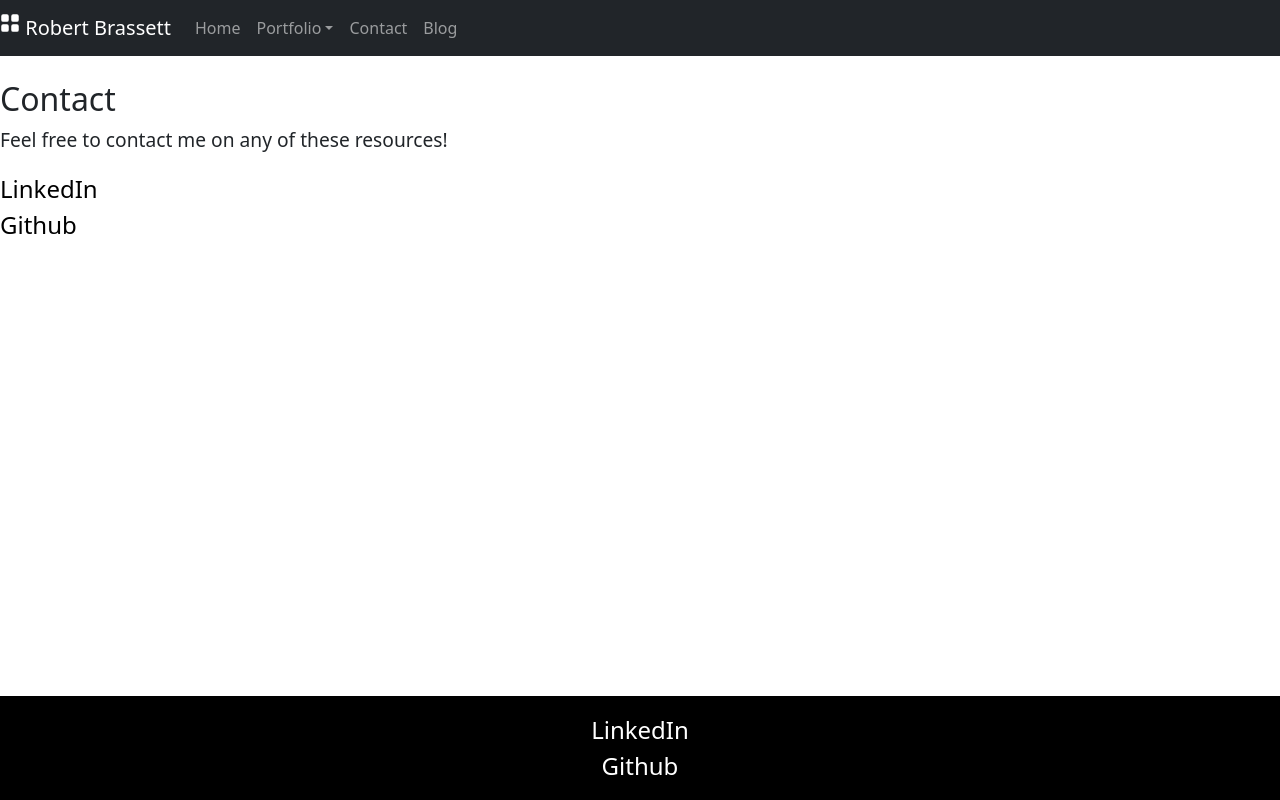
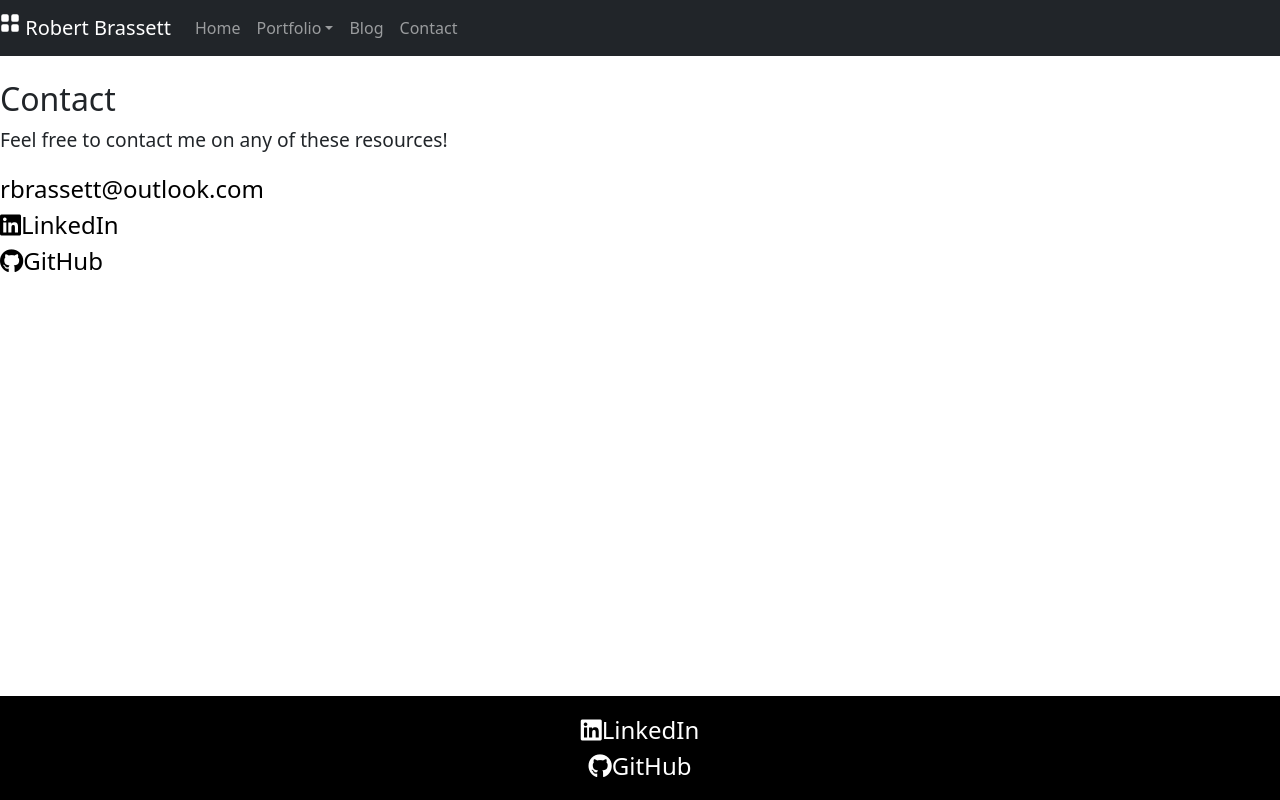
Before and after one commit to rbrassettCode/PortfolioReactApp, a React (Create React App) app: page /contact in a window 1280 px wide. Built offline with nearby package versions, Linux system fonts and the light colour scheme.

Commit message:
Fixed some typos and made contact section a little cleaner

```diff
--- a/public/index.html
+++ b/public/index.html
@@ -10,6 +10,7 @@
       content="Web site created using create-react-app"
     />
     <link rel="apple-touch-icon" href="%PUBLIC_URL%/logo192.png" />
+    <link rel="stylesheet" href="https://cdnjs.cloudflare.com/ajax/libs/font-awesome/5.15.3/css/all.min.css" />
     <!--
       manifest.json provides metadata used when your web app is installed on a
       user's mobile device or desktop. See https://developers.google.com/web/fundamentals/web-app-manifest/
--- a/src/App.js
+++ b/src/App.js
@@ -42,9 +42,8 @@ function App() {
               <Dropdown.Item href="/portfolio/TodoList">To Do List</Dropdown.Item>
             </Dropdown.Menu>
           </Dropdown>
-
+          <Nav.Link href="/blog">Blog</Nav.Link>
           <Nav.Link href="/contact">Contact</Nav.Link>
-          <Nav.Link href="/blog">Blog</Nav.Link>
         </Nav>
       </Navbar>
       <br />
@@ -52,8 +51,8 @@ function App() {
         <Route path="/" element={<HomePage/>} />
         <Route path="/portfolio/Weather" element={<Weather/>} />
         <Route path="/portfolio/TodoList" element={<TodoList/>} />
+        <Route path="/blog" element={<Blog/>} />
         <Route path="/contact" element={<Contact/>} />
-        <Route path="/blog" element={<Blog/>} />
       </Routes>
       <Footer/>
     </Router>
--- a/src/Footer.js
+++ b/src/Footer.js
@@ -4,9 +4,15 @@ import './Footer.css';
 function Footer() {
   return (
     <footer className='footer'>
-        <a href="https://www.linkedin.com/in/robert-brassett-9058a9177/" target="_blank" className='footer-text'>LinkedIn</a>
-        <div/>
-        <a href="https://github.com/rbrassettCode" target="_blank" className='footer-text'>Github</a>
+      <a href="https://www.linkedin.com/in/robert-brassett-9058a9177/" target="_blank" className='footer-text'>
+        <i className="fab fa-linkedin social-icon"></i>
+        LinkedIn
+      </a>
+      <br />
+      <a href="https://github.com/rbrassettCode" target="_blank" className='footer-text'>
+        <i className="fab fa-github social-icon"></i>
+        GitHub
+      </a>
     </footer>
   );
 }
--- a/src/data/BlogData.js
+++ b/src/data/BlogData.js
@@ -3,18 +3,18 @@ const blogData = [
       id: 1,
       title: 'Getting started with a blog',
       author: 'Robert Brassett',
-      date: '<p>June 1st, 2023</p>',
+      date: 'June 1st, 2023',
       content: `First and foremost - welcome to my blog! I'm very excited to have you here. I'm not sure the direction of this blog but my goal is to demonstrate my skills as a developer and to share my thoughts on the world of software development.
         My main objectives for this blog are to:
-        - Try new softwares and frameworks and document my experiences with them.
+        - Try new softwares and document my experiences with them.
         - Share quick updates on my life and what's keeping me passionate.
         - HAVE FUN!
 
 
-        This month, I've been working extremely hard on getting my react application open to the world (and if youre reading this then clearly I've succeeded). It's been challenging to maintain focus with all the distractions of summer activities and going out. I love the summer and it is definaltely the best time to try new things, be outside and enjoy life to its fullest. However, I've been trying to balance my time between work and play. I've been working on my application for about 2 months now and I'm very proud of the progress I've made. I've learned so much about react and javascript in general. I've also learned a lot about myself and how I work. I've learned that I work best when I'm in an environment with no distractions and my music blasting in my ears. I've recently been given a termination date for my job and now the time is ticking to get a new one. I'm not worried though, I know I'll find something that I love and that will help me grow as a developer. One thing I am looking forward to is not feeling guilty everytime that I take a break from searching job boards or improving my portfolio.
+        This month, I've been working extremely hard on getting my react application open to the world (and if youre reading this then clearly I've succeeded). It's been challenging to maintain focus with all the distractions of summer activities and going out. I love the summer and it is definaltely the best time to try new things, be outside and enjoy life to its fullest. However, I've been trying to balance my time between work and play. I've been working on my application for about 2 months now and I'm very proud of the progress I've made. I've learned so much about react and javascript in general and hungry for more. I've also learned a lot about myself and how I work. I've learned that I work best when I'm in an environment with no distractions and my music blasting in my ears. I've recently been given a termination date for my job and now the time is ticking to get a new one. I'm not worried though, I know I'll find something that I love and that will help me grow as a developer. One thing I am looking forward to is not feeling guilty everytime that I take a break from searching job boards or improving my portfolio.
 
 
-         Speaking of improving my portfolio, my portfolio page has been a great accomplishment for me. I designed it with the help of chatGPT and AWS Amplify for hosting. I find that chatGPT is a very helpful tool to leverage any time you can. Expecially for ground up applications its great. I'm hoping to play around with AI technologies in future blog posts but for now I'll be sticking with my strengths as a web developer.
+         Speaking of improving my portfolio, my portfolio page has been a great accomplishment for me. I designed it with the help of chatGPT and AWS Amplify for hosting. I find that chatGPT is a very helpful tool to leverage any time you can. Especially for ground up applications its great. I'm hoping to play around with AI technologies in future blog posts but for now I'll be sticking with my strengths as a web developer.
       `,
     }
     // Add more blog posts as needed
--- /dev/null
+++ b/src/pages/Contact.css
@@ -0,0 +1,20 @@
+.contact {
+    display: flex;
+    align-items: center;
+    justify-content: center;
+    height: 100vh; /* Adjust the height as needed */
+    margin-left: auto;
+  margin-right: auto;
+  }
+
+  .center-content {
+    text-align: center;
+    margin: auto;
+    max-width: 400px; /* Adjust the maximum width as needed */
+  }
+  .social-logo {
+    width: 20px;
+    height: 20px;
+    margin-right: 5px;
+    vertical-align: middle;
+  }
--- a/src/pages/Contact.js
+++ b/src/pages/Contact.js
@@ -2,13 +2,23 @@ import React from "react";
 
 function Contact() {
   return (
-    <div>
-        <h2>Contact</h2>
-        <p>Feel free to contact me on any of these resources!</p>
-        <a href="https://www.linkedin.com/in/robert-brassett-9058a9177/" target="_blank" className='link-text'>LinkedIn</a>
-        <div/>
-        <a href="https://github.com/rbrassettCode" target="_blank" className='link-text'>Github</a>
+    <div className="contact">
+    <div className="center-content">
+    <h2>Contact</h2>
+    <p>Feel free to contact me on any of these resources!</p>
+    <a href="mailto:rbrassett@outlook.com" target="_blank" className='link-text'>rbrassett@outlook.com</a>
+    <br />
+    <a href="https://www.linkedin.com/in/robert-brassett-9058a9177/" target="_blank" className='link-text'>
+      <i className="fab fa-linkedin social-icon"></i>
+      LinkedIn
+    </a>
+    <br />
+    <a href="https://github.com/rbrassettCode" target="_blank" className='link-text'>
+      <i className="fab fa-github social-icon"></i>
+      GitHub
+    </a>
     </div>
+  </div>
   );
 }
 export default Contact;
```
